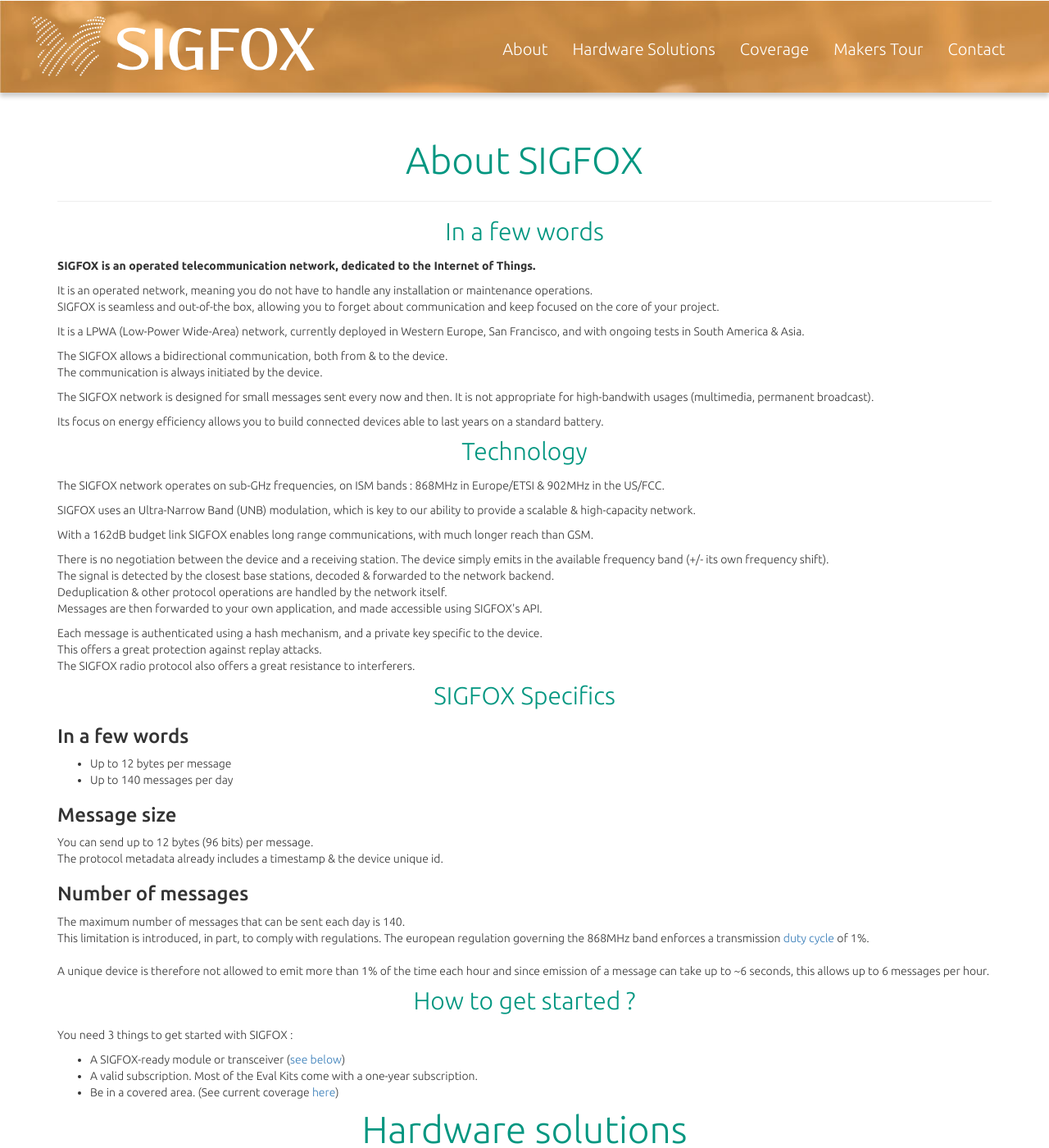
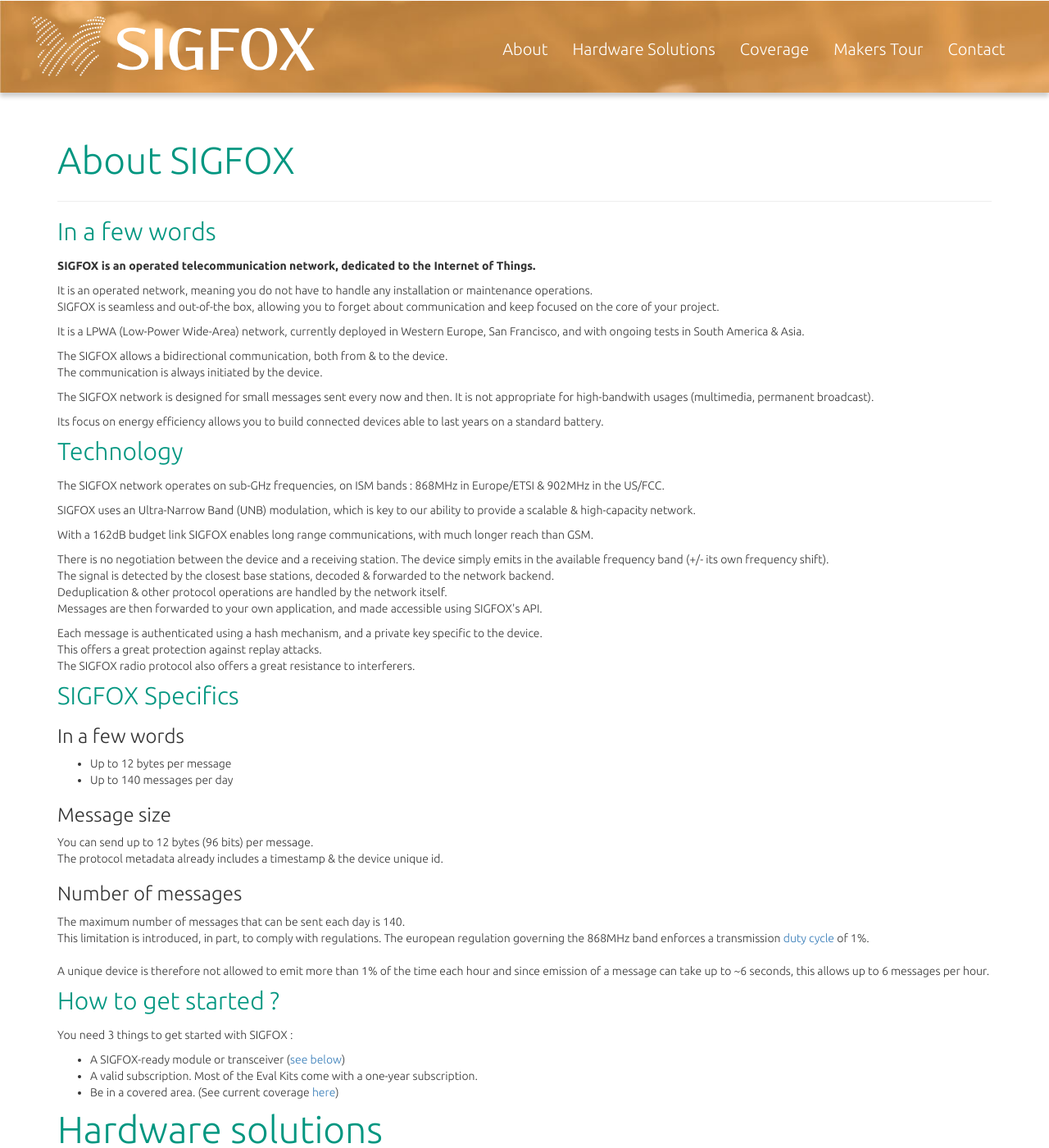
Before and after one commit to sigfox/makers.sigfox.com, a Jekyll site: the page built from index.html, in a window 1280 px wide and 1400 px high. Shown: the whole window at 82% size. Built offline with Jekyll 4.4.1, drawn with Linux system fonts in a browser that asks for light colours.

Commit message:
style: don't center h1 & h2 items

```diff
--- a/css/style.scss
+++ b/css/style.scss
@@ -31,11 +31,12 @@
 }
 
 
-h1, h2{
+h1, h2, h3{
+  font-weight: 100;
+}
+h1,h2{
   color: $lightgreen;
-  text-align: center;
   margin: 0px 0px 15px;
-  font-weight: 100;
 }
 h1{
   font-size:46px;
```
